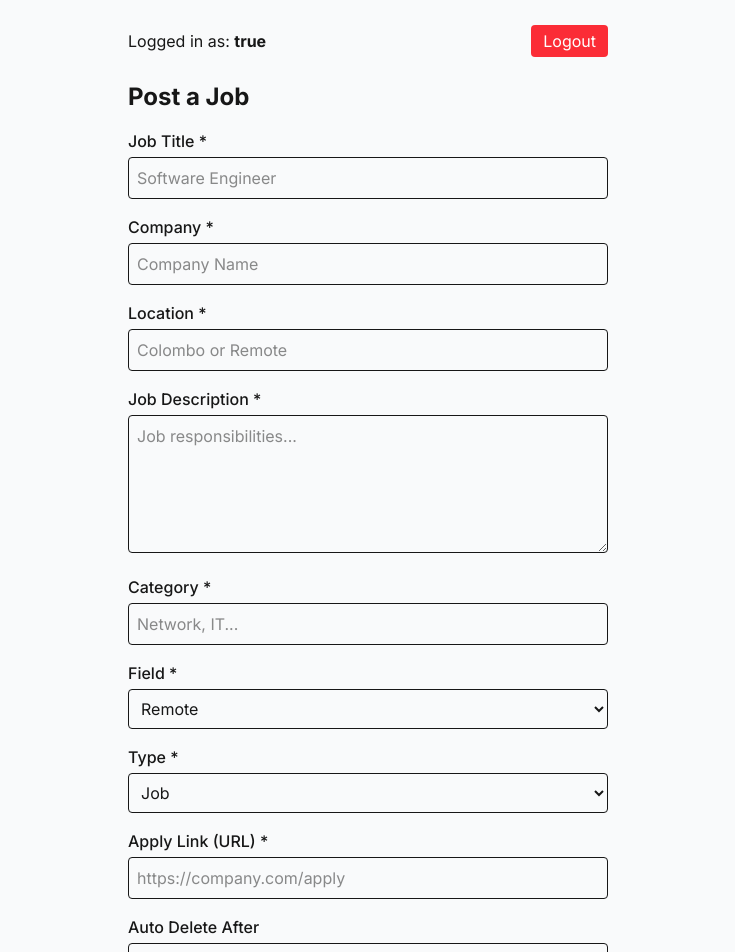
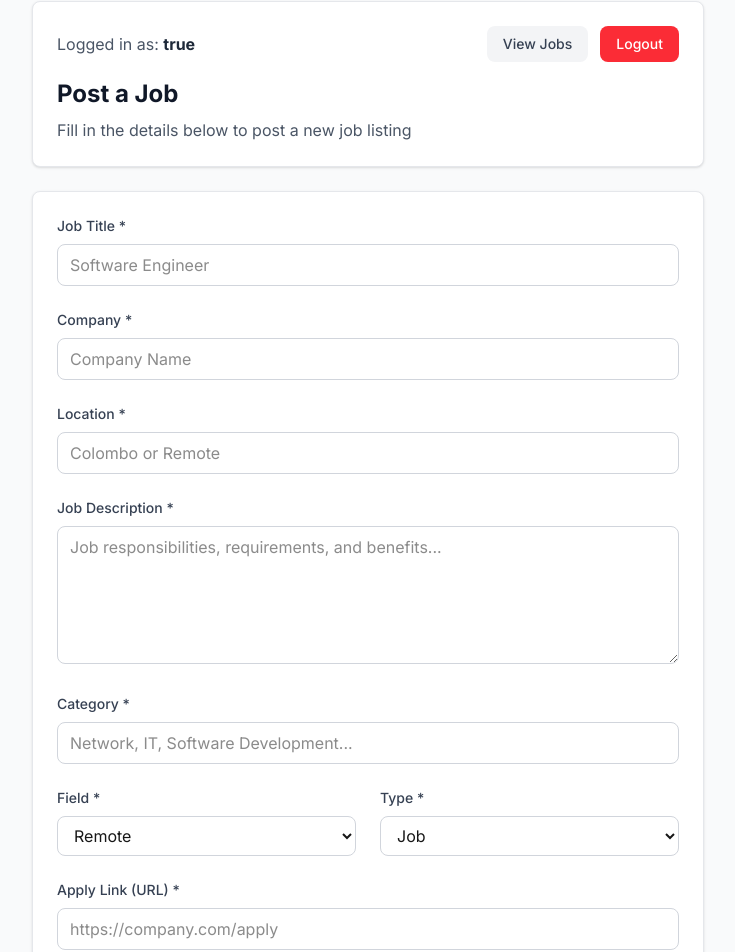
Before and after one commit to HimanthaHK/FindCeyLinks, a Next.js app: page /jobs/admin in a window 1280 px wide. Shown: the part 95-1047 px from the top of the page, without its empty margins (272-1007 px from the left). Built offline with nearby package versions, Linux system fonts and the light colour scheme; no server answers; sample sign-in values are in the browser's storage.

Commit message:
trending jobs

```diff
--- a/app/jobs/admin/page.tsx
+++ b/app/jobs/admin/page.tsx
@@ -86,85 +86,144 @@ export default function AdminPage() {
     }
   };
 
-  if (loadingPage) return <p>Loading...</p>;
+  if (loadingPage) return <p className="p-4 text-gray-800">Loading...</p>;
 
   return (
-    <div className="max-w-lg mx-auto mt-10 p-4">
-      {/* Logged-in user + Logout */}
-      <div className="mb-6 flex justify-between items-center">
-        <p>Logged in as: <span className="font-bold">{username}</span></p>
+    <div className="min-h-screen bg-gray-50 py-8 px-4 sm:px-6 lg:px-8">
+      <div className="max-w-2xl mx-auto">
+        {/* Header Section */}
+        <div className="bg-white rounded-lg shadow-sm p-6 mb-6 border border-gray-200">
+          <div className="flex flex-col sm:flex-row justify-between items-start sm:items-center gap-4 mb-4">
+            <div>
+              <p className="text-gray-600">Logged in as: <span className="font-bold text-gray-800">{username}</span></p>
+            </div>
+            <div className="flex gap-3 w-full sm:w-auto">
+              <button
+                onClick={() => router.push("/jobs")}
+                className="bg-gray-100 text-gray-700 px-4 py-2 rounded-lg hover:bg-gray-200 transition-colors text-sm font-medium w-full sm:w-auto"
+              >
+                View Jobs
+              </button>
               <button
                 onClick={() => {
                   localStorage.removeItem("isLoggedIn");
                   localStorage.removeItem("loggedInUser");
                   router.push("/login");
                 }}
-          className="bg-red-500 text-white px-3 py-1 rounded hover:bg-red-600"
+                className="bg-red-500 text-white px-4 py-2 rounded-lg hover:bg-red-600 transition-colors text-sm font-medium w-full sm:w-auto"
               >
                 Logout
               </button>
             </div>
+          </div>
 
-      <h1 className="text-2xl font-bold mb-4">Post a Job</h1>
+          <h1 className="text-2xl font-bold text-gray-900 mb-2">Post a Job</h1>
+          <p className="text-gray-600">Fill in the details below to post a new job listing</p>
+        </div>
 
+        {/* Message Alert */}
         {message && (
           <div
-          className={`p-3 mb-4 rounded ${
+            className={`p-4 mb-6 rounded-lg ${
               message.includes("Error")
-              ? "bg-red-100 text-red-700"
-              : "bg-green-100 text-green-700"
+                ? "bg-red-50 border border-red-200 text-red-700"
+                : "bg-green-50 border border-green-200 text-green-700"
             }`}
           >
             {message}
           </div>
         )}
 
-      <form onSubmit={handleSubmit} className="flex flex-col gap-4">
+        {/* Job Form */}
+        <form onSubmit={handleSubmit} className="bg-white rounded-lg shadow-sm border border-gray-200 p-6">
+          <div className="grid grid-cols-1 gap-6">
             {/* Title */}
             <div>
-          <label htmlFor="title" className="block mb-1 font-medium">Job Title *</label>
-          <input type="text" id="title" placeholder="Software Engineer"
-            value={title} onChange={(e) => setTitle(e.target.value)}
-            className="border p-2 rounded w-full" required disabled={loading} />
+              <label htmlFor="title" className="block text-sm font-medium text-gray-700 mb-2">Job Title *</label>
+              <input
+                type="text"
+                id="title"
+                placeholder="Software Engineer"
+                value={title}
+                onChange={(e) => setTitle(e.target.value)}
+                className="w-full px-3 py-2 border border-gray-300 rounded-lg focus:outline-none focus:ring-2 focus:ring-blue-500 focus:border-transparent transition-colors"
+                required
+                disabled={loading}
+              />
             </div>
 
             {/* Company */}
             <div>
-          <label htmlFor="company" className="block mb-1 font-medium">Company *</label>
-          <input type="text" id="company" placeholder="Company Name"
-            value={company} onChange={(e) => setCompany(e.target.value)}
-            className="border p-2 rounded w-full" required disabled={loading} />
+              <label htmlFor="company" className="block text-sm font-medium text-gray-700 mb-2">Company *</label>
+              <input
+                type="text"
+                id="company"
+                placeholder="Company Name"
+                value={company}
+                onChange={(e) => setCompany(e.target.value)}
+                className="w-full px-3 py-2 border border-gray-300 rounded-lg focus:outline-none focus:ring-2 focus:ring-blue-500 focus:border-transparent transition-colors"
+                required
+                disabled={loading}
+              />
             </div>
 
             {/* Location */}
             <div>
-          <label htmlFor="location" className="block mb-1 font-medium">Location *</label>
-          <input type="text" id="location" placeholder="Colombo or Remote"
-            value={location} onChange={(e) => setLocation(e.target.value)}
-            className="border p-2 rounded w-full" required disabled={loading} />
+              <label htmlFor="location" className="block text-sm font-medium text-gray-700 mb-2">Location *</label>
+              <input
+                type="text"
+                id="location"
+                placeholder="Colombo or Remote"
+                value={location}
+                onChange={(e) => setLocation(e.target.value)}
+                className="w-full px-3 py-2 border border-gray-300 rounded-lg focus:outline-none focus:ring-2 focus:ring-blue-500 focus:border-transparent transition-colors"
+                required
+                disabled={loading}
+              />
             </div>
 
             {/* Description */}
             <div>
-          <label htmlFor="description" className="block mb-1 font-medium">Job Description *</label>
-          <textarea id="description" placeholder="Job responsibilities..."
-            value={description} onChange={(e) => setDescription(e.target.value)}
-            className="border p-2 rounded w-full" rows={5} required disabled={loading} />
+              <label htmlFor="description" className="block text-sm font-medium text-gray-700 mb-2">Job Description *</label>
+              <textarea
+                id="description"
+                placeholder="Job responsibilities, requirements, and benefits..."
+                value={description}
+                onChange={(e) => setDescription(e.target.value)}
+                className="w-full px-3 py-2 border border-gray-300 rounded-lg focus:outline-none focus:ring-2 focus:ring-blue-500 focus:border-transparent transition-colors"
+                rows={5}
+                required
+                disabled={loading}
+              />
             </div>
 
             {/* Category */}
             <div>
-          <label htmlFor="category" className="block mb-1 font-medium">Category *</label>
-          <input type="text" id="category" placeholder="Network, IT..."
-            value={category} onChange={(e) => setCategory(e.target.value)}
-            className="border p-2 rounded w-full" required disabled={loading} />
+              <label htmlFor="category" className="block text-sm font-medium text-gray-700 mb-2">Category *</label>
+              <input
+                type="text"
+                id="category"
+                placeholder="Network, IT, Software Development..."
+                value={category}
+                onChange={(e) => setCategory(e.target.value)}
+                className="w-full px-3 py-2 border border-gray-300 rounded-lg focus:outline-none focus:ring-2 focus:ring-blue-500 focus:border-transparent transition-colors"
+                required
+                disabled={loading}
+              />
             </div>
 
+            {/* Field and Job Type - Side by Side on desktop */}
+            <div className="grid grid-cols-1 sm:grid-cols-2 gap-6">
               {/* Field */}
               <div>
-          <label htmlFor="field" className="block mb-1 font-medium">Field *</label>
-          <select id="field" value={field} onChange={(e) => setField(e.target.value)}
-            className="border p-2 rounded w-full" disabled={loading}>
+                <label htmlFor="field" className="block text-sm font-medium text-gray-700 mb-2">Field *</label>
+                <select
+                  id="field"
+                  value={field}
+                  onChange={(e) => setField(e.target.value)}
+                  className="w-full px-3 py-2 border border-gray-300 rounded-lg focus:outline-none focus:ring-2 focus:ring-blue-500 focus:border-transparent transition-colors"
+                  disabled={loading}
+                >
                   <option value="Remote">Remote</option>
                   <option value="Onsite">Onsite</option>
                   <option value="Hybrid">Hybrid</option>
@@ -173,27 +232,45 @@ export default function AdminPage() {
 
               {/* Job Type */}
               <div>
-          <label htmlFor="jobType" className="block mb-1 font-medium">Type *</label>
-          <select id="jobType" value={jobType} onChange={(e) => setJobType(e.target.value)}
-            className="border p-2 rounded w-full" disabled={loading}>
+                <label htmlFor="jobType" className="block text-sm font-medium text-gray-700 mb-2">Type *</label>
+                <select
+                  id="jobType"
+                  value={jobType}
+                  onChange={(e) => setJobType(e.target.value)}
+                  className="w-full px-3 py-2 border border-gray-300 rounded-lg focus:outline-none focus:ring-2 focus:ring-blue-500 focus:border-transparent transition-colors"
+                  disabled={loading}
+                >
                   <option value="Job">Job</option>
                   <option value="Intern">Intern</option>
                 </select>
               </div>
+            </div>
 
             {/* Apply Link */}
             <div>
-          <label htmlFor="applyLink" className="block mb-1 font-medium">Apply Link (URL) *</label>
-          <input type="url" id="applyLink" placeholder="https://company.com/apply"
-            value={applyLink} onChange={(e) => setApplyLink(e.target.value)}
-            className="border p-2 rounded w-full" required disabled={loading} />
+              <label htmlFor="applyLink" className="block text-sm font-medium text-gray-700 mb-2">Apply Link (URL) *</label>
+              <input
+                type="url"
+                id="applyLink"
+                placeholder="https://company.com/apply"
+                value={applyLink}
+                onChange={(e) => setApplyLink(e.target.value)}
+                className="w-full px-3 py-2 border border-gray-300 rounded-lg focus:outline-none focus:ring-2 focus:ring-blue-500 focus:border-transparent transition-colors"
+                required
+                disabled={loading}
+              />
             </div>
 
             {/* Auto Delete */}
             <div>
-          <label htmlFor="deleteAfter" className="block mb-1 font-medium">Auto Delete After</label>
-          <select id="deleteAfter" value={deleteAfter} onChange={(e) => setDeleteAfter(e.target.value)}
-            className="border p-2 rounded w-full" disabled={loading}>
+              <label htmlFor="deleteAfter" className="block text-sm font-medium text-gray-700 mb-2">Auto Delete After</label>
+              <select
+                id="deleteAfter"
+                value={deleteAfter}
+                onChange={(e) => setDeleteAfter(e.target.value)}
+                className="w-full px-3 py-2 border border-gray-300 rounded-lg focus:outline-none focus:ring-2 focus:ring-blue-500 focus:border-transparent transition-colors"
+                disabled={loading}
+              >
                 <option value="Never">Never</option>
                 <option value="7">7 Days</option>
                 <option value="14">14 Days</option>
@@ -201,20 +278,22 @@ export default function AdminPage() {
               </select>
             </div>
 
-        <button type="submit"
-          className="bg-blue-600 text-white py-2 px-4 rounded hover:bg-blue-700 disabled:bg-gray-400"
-          disabled={loading}>
+            {/* Submit Button */}
+            <button
+              type="submit"
+              className="w-full bg-blue-600 text-white py-3 px-4 rounded-lg hover:bg-blue-700 disabled:bg-gray-400 transition-colors font-medium text-sm"
+              disabled={loading}
+            >
               {loading ? "Posting Job..." : "Post Job"}
             </button>
+          </div>
         </form>
 
-      <div className="mt-6">
-        <button onClick={() => router.push("/jobs")} className="text-blue-600 hover:underline">
-          ← Back to Job Listings
-        </button>
+        {/* Firebase Test Component */}
+        <div className="mt-8">
+          <FirebaseTest />
         </div>
-
-      <div className="mt-8"><FirebaseTest /></div>
+      </div>
     </div>
   );
 }
--- a/app/page.tsx
+++ b/app/page.tsx
@@ -1,9 +1,11 @@
 import JobSearchHero from "@/components/SearchBar"; // ✅ Import your component
+import TrendingJobs from "@/components/TrendingJobs";
 
 export default function Home() {
   return (
     <main>
-      <JobSearchHero />  {/* ✅ Render your search bar hero */}
+      <JobSearchHero />
+      <TrendingJobs/>  {/* ✅ Render your search bar hero */}
     </main>
   );
 }
--- a/components/SearchBar.tsx
+++ b/components/SearchBar.tsx
@@ -4,7 +4,6 @@ import { db } from "@/lib/firebase";
 import {
   collection,
   query,
-  where,
   getDocs,
   Timestamp,
   QueryConstraint,
@@ -33,7 +32,7 @@ const JobSearchHero = () => {
   const handleSearch = async () => {
     if (!jobQuery.trim() && !locationQuery.trim()) {
       setResults([]);
-      setHasSearched(true);
+      setHasSearched(false);
       return;
     }
 
@@ -41,10 +40,6 @@ const JobSearchHero = () => {
     try {
       const qRef = collection(db, "jobs");
       const filters: QueryConstraint[] = [];
-
-      // For filtering by field/jobType, use exact match if needed
-      // Here we just do text search locally
-
       const searchQuery = query(qRef, ...filters);
       const querySnapshot = await getDocs(searchQuery);
 
@@ -58,7 +53,7 @@ const JobSearchHero = () => {
             location: data.location ?? "",
             category: data.category ?? "",
             description: data.description ?? "",
-            jobType: data.field ?? "Onsite", // field = Remote/Onsite/Hybrid
+            jobType: data.field ?? "Onsite",
             createdAt: data.createdAt ?? null,
           } as Job;
         })
@@ -96,7 +91,7 @@ const JobSearchHero = () => {
   };
 
   return (
-    <div className="min-h-screen bg-white">
+    <div className="bg-white">
       {/* Hero Section */}
       <div className="bg-gradient-to-r from-[#1A2F5F] via-[#2A4B8C] to-[#1A2F5F] text-white py-16 md:py-20">
         <div className="container mx-auto px-4 text-center">
@@ -104,22 +99,24 @@ const JobSearchHero = () => {
             Discover Your Next Career Move
           </h1>
           <p className="text-white/90 max-w-2xl mx-auto mb-8 text-lg">
-            Explore thousands of opportunities across Sri Lanka - find the perfect role for your skills and ambitions
+            Explore thousands of opportunities across The World  - find the
+            perfect role for your skills and ambitions
           </p>
         </div>
       </div>
 
       {/* Search Bar */}
-      <div className="container mx-auto px-4 -mt-8 md:-mt-12 relative z-10">
+      <div className="container mx-auto px-4 -mt-12 relative z-10">
         <div className="bg-white rounded-xl shadow-lg p-6 max-w-4xl mx-auto flex flex-col md:flex-row gap-4 border border-gray-200">
           <div className="flex-1 relative flex items-center">
             <Briefcase className="absolute left-3 w-5 h-5 text-[#1A2F5F]" />
             <input
               type="text"
-              placeholder='Job title, company or category'
+              placeholder="Job title, company or category"
               value={jobQuery}
               onChange={(e) => setJobQuery(e.target.value)}
               onKeyDown={(e) => e.key === "Enter" && handleSearch()}
+              autoComplete="off"
               className="w-full pl-10 pr-4 py-3 rounded-lg border border-gray-300 outline-none
                          focus:ring-2 focus:ring-[#4A72D0] focus:border-[#4A72D0] transition
                          placeholder-gray-500"
@@ -134,6 +131,7 @@ const JobSearchHero = () => {
               value={locationQuery}
               onChange={(e) => setLocationQuery(e.target.value)}
               onKeyDown={(e) => e.key === "Enter" && handleSearch()}
+              autoComplete="off"
               className="w-full pl-10 pr-4 py-3 rounded-lg border border-gray-300 outline-none
                          focus:ring-2 focus:ring-[#4A72D0] focus:border-[#4A72D0] transition
                          placeholder-gray-500"
@@ -145,29 +143,32 @@ const JobSearchHero = () => {
             disabled={isSearching}
             className="bg-gradient-to-r from-[#4A72D0] to-[#3A5BB0] hover:from-[#3A5BB0] hover:to-[#2A4B8C] text-white font-semibold px-6 py-3 rounded-lg transition flex items-center justify-center disabled:opacity-70"
           >
-            {isSearching ? "Searching..." : <><Search className="mr-2 w-4 h-4" /> Search Jobs</>}
+            {isSearching ? (
+              "Searching..."
+            ) : (
+              <>
+                <Search className="mr-2 w-4 h-4" /> Search Jobs
+              </>
+            )}
           </button>
         </div>
       </div>
 
       {/* Job Results */}
-      <div className="container mx-auto px-4 py-12">
-        <div className="max-w-6xl mx-auto">
-          {hasSearched && results.length === 0 ? (
+      {hasSearched && (
+        <div className="container mx-auto px-4 py-8">
+          {results.length === 0 ? (
             <div className="text-center py-12">
-              <div className="mx-auto w-24 h-24 rounded-full bg-blue-50 flex items-center justify-center mb-6">
-                <Search className="w-12 h-12 text-[#4A72D0]" />
-              </div>
-              <h3 className="text-xl font-medium text-gray-700 mb-2">
+              <h3 className="text-xl md:text-2xl font-semibold text-gray-800 mb-3">
                 {!jobQuery.trim() && !locationQuery.trim()
-                  ? "Please enter a job title or location to search"
-                  : "No jobs found matching your criteria"}
+                  ? "Please enter a job title or location to start searching."
+                  : "No jobs found matching your criteria."}
               </h3>
-              <p className="text-gray-500 max-w-md mx-auto mb-8">
-                Try different keywords or browse all available jobs
+              <p className="text-gray-500 max-w-md mx-auto">
+                Try adjusting your keywords or browse trending categories above.
               </p>
             </div>
-          ) : results.length > 0 ? (
+          ) : (
             <div className="grid grid-cols-1 md:grid-cols-2 lg:grid-cols-3 gap-6">
               {results.map((job) => (
                 <div
@@ -175,7 +176,9 @@ const JobSearchHero = () => {
                   className="bg-white/80 backdrop-blur-sm rounded-xl shadow-md p-6 transition-all duration-300 hover:shadow-lg border border-gray-200/50 hover:border-blue-200/70 hover:-translate-y-1 group relative"
                 >
                   <div
-                    className={`absolute top-4 right-4 px-3 py-1 rounded-full text-xs font-semibold ${getJobTypeBadge(job.jobType)}`}
+                    className={`absolute top-4 right-4 px-3 py-1 rounded-full text-xs font-semibold ${getJobTypeBadge(
+                      job.jobType
+                    )}`}
                   >
                     {job.jobType || "Unknown"}
                   </div>
@@ -189,7 +192,8 @@ const JobSearchHero = () => {
                     </div>
                     {job.createdAt && (
                       <span className="text-sm text-gray-500 mt-2">
-                        Posted: {new Date(job.createdAt.toDate()).toLocaleDateString()}
+                        Posted:{" "}
+                        {new Date(job.createdAt.toDate()).toLocaleDateString()}
                       </span>
                     )}
                   </div>
@@ -214,15 +218,20 @@ const JobSearchHero = () => {
                       viewBox="0 0 24 24"
                       stroke="currentColor"
                     >
-                      <path strokeLinecap="round" strokeLinejoin="round" strokeWidth="2" d="M9 5l7 7-7 7" />
+                      <path
+                        strokeLinecap="round"
+                        strokeLinejoin="round"
+                        strokeWidth="2"
+                        d="M9 5l7 7-7 7"
+                      />
                     </svg>
                   </Link>
                 </div>
               ))}
             </div>
-          ) : null}
+          )}
         </div>
-      </div>
+      )}
     </div>
   );
 };
```
Also changed, not shown: components/TrendingJobs.tsx (added, +58 -0 lines). Lines whose indentation alone changed are shown as unchanged.
